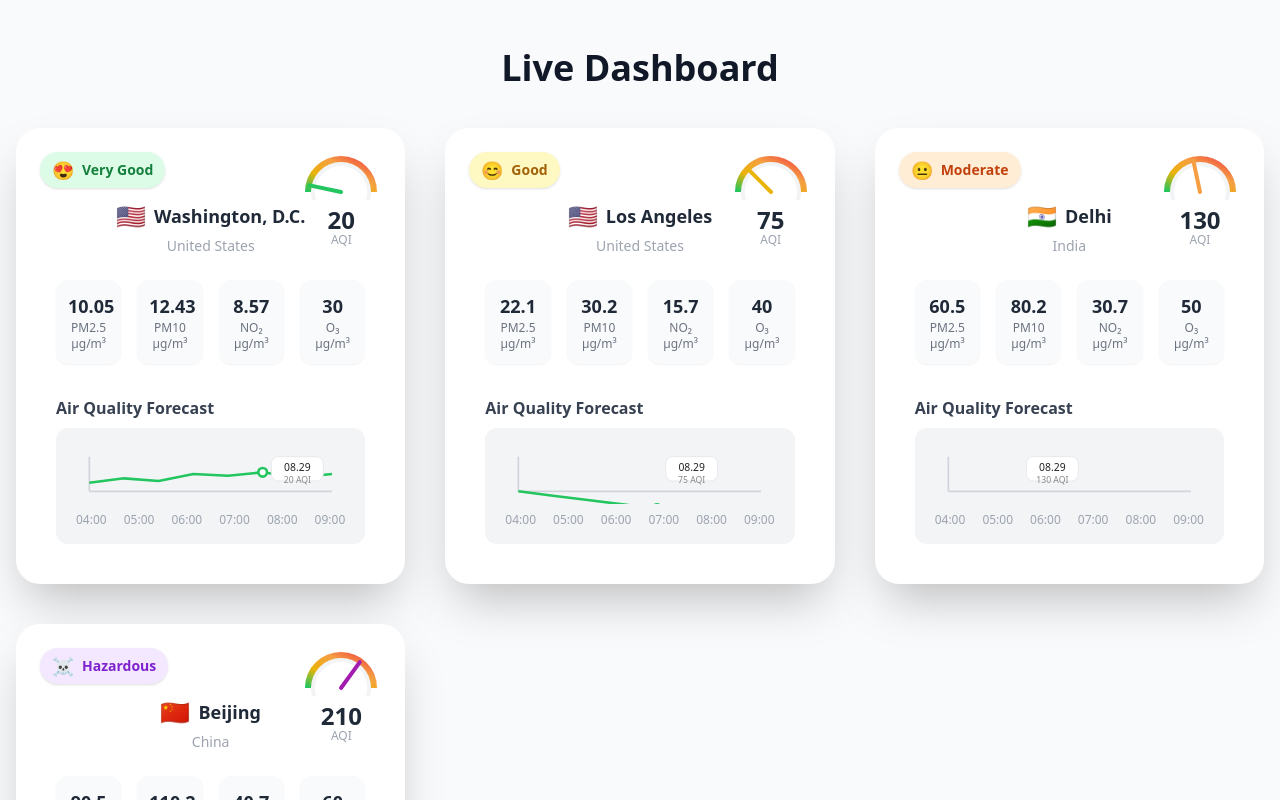
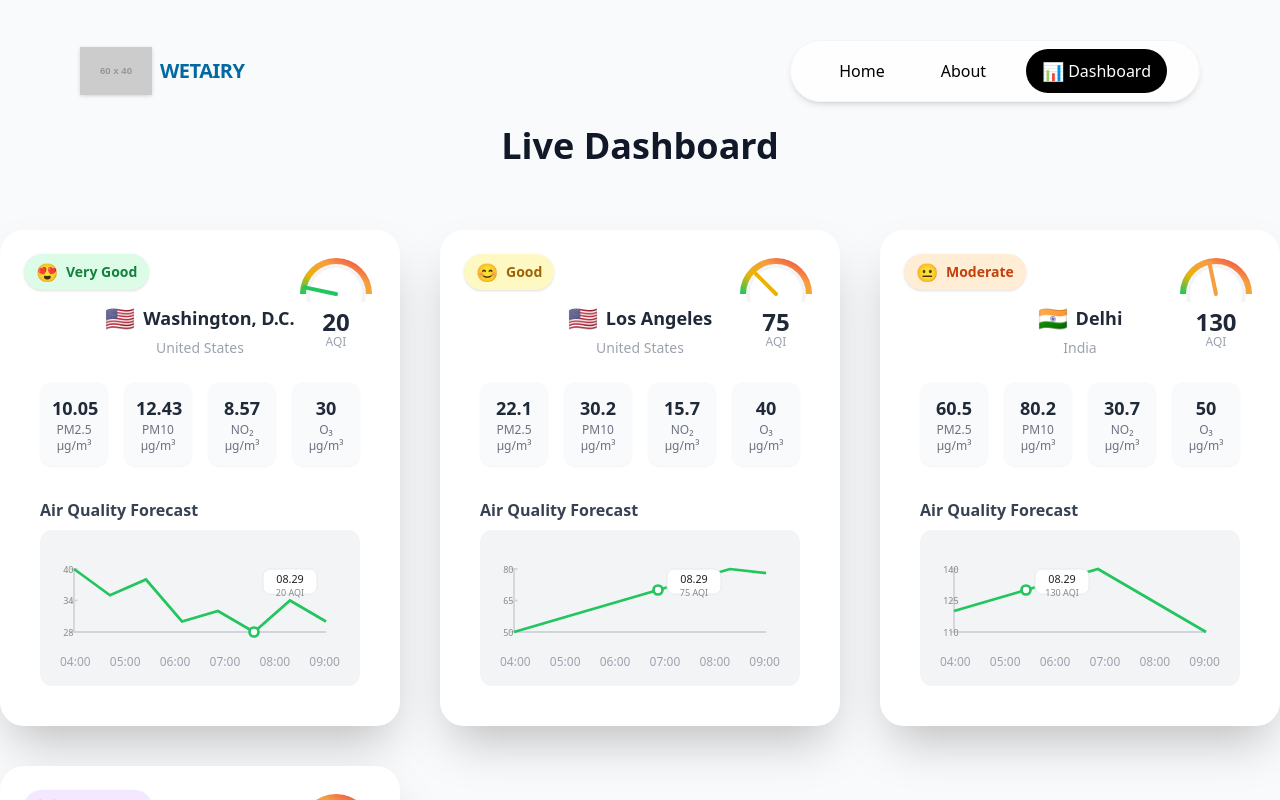
Before and after one commit to sah-krishna/wotarvo, a React (Vite) app in the folder frontend/: page /dashboard in a window 1280 px wide. Shown: the top 800 px of the page. Built offline with nearby package versions, Linux system fonts and the light colour scheme.

Commit message:
Improve Live Dashboard and Fixed Navbar properties

```diff
--- a/frontend/src/AQIGaugeCard.jsx
+++ b/frontend/src/AQIGaugeCard.jsx
@@ -39,6 +39,13 @@ function AQIGauge({ value }) {
   );
 }
 
+function normalizePoints(points, minY = 20, maxY = 90) {
+  const min = Math.min(...points);
+  const max = Math.max(...points);
+  if (max === min) return points.map(() => (minY + maxY) / 2);
+  return points.map(v => maxY - ((v - min) / (max - min)) * (maxY - minY));
+}
+
 export default function AQIGaugeCard({
   aqi = 20,
   review,
@@ -63,6 +70,14 @@ export default function AQIGaugeCard({
     computedReview.color === 'orange' ? 'bg-orange-100 text-orange-700' :
     computedReview.color === 'red' ? 'bg-red-100 text-red-700' :
     'bg-purple-100 text-purple-700';
+
+  // Normalize forecast points for SVG
+  const normPoints = normalizePoints(forecast.points);
+  const highlightY = normPoints[forecast.highlightIndex];
+  const minVal = Math.min(...forecast.points);
+  const maxVal = Math.max(...forecast.points);
+  const midVal = Math.round((minVal + maxVal) / 2);
+
   return (
     <div className="bg-white rounded-3xl shadow-2xl p-6 md:p-10 max-w-xl w-full relative">
       {/* AQI Review */}
@@ -98,19 +113,28 @@ export default function AQIGaugeCard({
       <div className="mt-2">
         <div className="font-semibold text-gray-700 mb-2">Air Quality Forecast</div>
         <div className="bg-gray-100 rounded-xl p-4">
-          <svg viewBox="0 0 320 60" width="100%" height="60">
+          <svg viewBox="0 0 320 100" width="100%" height="100">
             {/* X axis */}
-            <line x1="20" y1="50" x2="300" y2="50" stroke="#d1d5db" strokeWidth="2" />
+            <line x1="20" y1="90" x2="300" y2="90" stroke="#d1d5db" strokeWidth="2" />
             {/* Y axis */}
-            <line x1="20" y1="10" x2="20" y2="50" stroke="#d1d5db" strokeWidth="2" />
+            <line x1="20" y1="20" x2="20" y2="90" stroke="#d1d5db" strokeWidth="2" />
+            {/* Y axis ticks and labels */}
+            <g>
+              <line x1="16" y1="90" x2="24" y2="90" stroke="#d1d5db" strokeWidth="2" />
+              <text x="8" y="94" fontSize="10" fill="#888" textAnchor="start">{minVal}</text>
+              <line x1="16" y1="55" x2="24" y2="55" stroke="#d1d5db" strokeWidth="2" />
+              <text x="8" y="59" fontSize="10" fill="#888" textAnchor="start">{midVal}</text>
+              <line x1="16" y1="20" x2="24" y2="20" stroke="#d1d5db" strokeWidth="2" />
+              <text x="8" y="24" fontSize="10" fill="#888" textAnchor="start">{maxVal}</text>
+            </g>
             {/* Forecast line */}
-            <polyline fill="none" stroke="#22c55e" strokeWidth="3" points={forecast.points.map((y, i) => `${20 + i * 40},${y}`).join(' ')} />
+            <polyline fill="none" stroke="#22c55e" strokeWidth="3" points={normPoints.map((y, i) => `${20 + i * 40},${y}`).join(' ')} />
             {/* Highlighted point */}
-            <circle cx={20 + forecast.highlightIndex * 40} cy={forecast.points[forecast.highlightIndex]} r="5" fill="#fff" stroke="#22c55e" strokeWidth="3" />
+            <circle cx={20 + forecast.highlightIndex * 40} cy={highlightY} r="5" fill="#fff" stroke="#22c55e" strokeWidth="3" />
             {/* Tooltip box */}
-            <rect x={30 + forecast.highlightIndex * 40} y="10" width="60" height="28" rx="8" fill="#fff" stroke="#e5e7eb" />
-            <text x={60 + forecast.highlightIndex * 40} y="26" textAnchor="middle" fontSize="12" fill="#222">{forecast.highlightLabel}</text>
-            <text x={60 + forecast.highlightIndex * 40} y="40" textAnchor="middle" fontSize="10" fill="#888">{forecast.highlightAQI} AQI</text>
+            <rect x={30 + forecast.highlightIndex * 40} y="20" width="60" height="28" rx="8" fill="#fff" stroke="#e5e7eb" />
+            <text x={60 + forecast.highlightIndex * 40} y="36" textAnchor="middle" fontSize="12" fill="#222">{forecast.highlightLabel}</text>
+            <text x={60 + forecast.highlightIndex * 40} y="50" textAnchor="middle" fontSize="10" fill="#888">{forecast.highlightAQI} AQI</text>
           </svg>
           <div className="flex justify-between text-xs text-gray-400 mt-2 px-1">
             {forecast.times.map((t) => <span key={t}>{t}</span>)}
--- a/frontend/src/App.jsx
+++ b/frontend/src/App.jsx
@@ -1,4 +1,5 @@
 // import './App.css'
+import Navbar from './Navbar'
 import { Link } from 'react-router-dom'
 
 function App() {
@@ -13,19 +14,7 @@ function App() {
         />
         <div className="absolute inset-0 bg-gradient-to-b from-white/80 to-white/95" />
       </div>
-      <header className="flex justify-between items-center pt-10 px-8 md:px-20">
-        <div className="flex items-center gap-2">
-          <img src="https://via.placeholder.com/60x40?text=Logo" alt="Logo" className="h-12 drop-shadow" />
-          <span className="font-bold text-xl text-sky-700 tracking-tight hidden sm:inline">WETAIRY</span>
-        </div>
-        <nav className="bg-white/80 backdrop-blur rounded-full px-8 py-2 flex gap-6 shadow-md border border-gray-100">
-          <Link to="/" className="text-gray-700 text-base px-4 py-2 rounded-full hover:bg-gray-100 transition font-medium">Home</Link>
-          <Link to="/about" className="text-gray-700 text-base px-4 py-2 rounded-full hover:bg-gray-100 transition font-medium">About</Link>
-          <Link to="/dashboard" className="flex items-center gap-1 bg-gray-900 text-white font-semibold px-5 py-2 rounded-full shadow hover:bg-gray-800 transition">
-            <span className="text-lg">📊</span> Dashboard
-          </Link>
-        </nav>
-      </header>
+      <Navbar />
       <section className="flex flex-col md:flex-row items-center min-h-[70vh] pt-16 md:pt-28 px-8 md:px-20">
         <div className="max-w-xl md:mt-10">
           <h1 className="text-4xl md:text-5xl font-extrabold text-gray-900 mb-3 leading-tight drop-shadow-sm">
--- a/frontend/src/Dashboard.jsx
+++ b/frontend/src/Dashboard.jsx
@@ -1,11 +1,13 @@
 import React from 'react';
+import Navbar from './Navbar';
 import AQIGaugeCard from './AQIGaugeCard';
 import aqiData from './lib/aqiData';
 
 export default function Dashboard() {
   return (
-    <div className="min-h-screen bg-gray-50 py-12 px-4">
-      <h1 className="text-3xl md:text-4xl font-extrabold text-gray-900 mb-10 text-center">Live Dashboard</h1>
+    <div className="min-h-screen bg-gray-50 ">
+      <Navbar />
+      <h1 className="text-3xl md:text-4xl font-extrabold text-gray-900 mb-10 text-center py-6">Live Dashboard</h1>
       <div className="grid grid-cols-1 md:grid-cols-2 lg:grid-cols-3 gap-10 max-w-7xl mx-auto">
         {aqiData.map((data, idx) => (
           <AQIGaugeCard key={data.location.city + idx} {...data} />
--- /dev/null
+++ b/frontend/src/Navbar.jsx
@@ -0,0 +1,35 @@
+import { NavLink } from 'react-router-dom';
+
+const menu = [
+  { label: 'Home', path: '/', icon: null, exact: true },
+  { label: 'About', path: '/about', icon: null },
+  { label: 'Dashboard', path: '/dashboard', icon: '📊' },
+];
+
+export default function Navbar() {
+  return (
+    <header className="flex justify-between items-center pt-10 px-8 md:px-20">
+      <div className="flex items-center gap-2">
+        <img src="https://via.placeholder.com/60x40?text=Logo" alt="Logo" className="h-12 drop-shadow" />
+        <span className="font-bold text-xl text-sky-700 tracking-tight hidden sm:inline">WETAIRY</span>
+      </div>
+      <nav className="bg-white/80 backdrop-blur rounded-full px-8 py-2 flex gap-6 shadow-md border border-gray-100">
+        {menu.map((item) => (
+          <NavLink
+            key={item.path}
+            to={item.path}
+            end={item.exact || false}
+            className={({ isActive }) =>
+              isActive
+                ? 'flex items-center gap-1 text-white bg-black text-base px-4 py-2 rounded-full font-medium transition'
+                : 'flex items-center gap-1 text-black text-base px-4 py-2 rounded-full font-medium hover:bg-gray-100 transition'
+            }
+          >
+            {item.icon && <span className="text-lg">{item.icon}</span>}
+            {item.label}
+          </NavLink>
+        ))}
+      </nav>
+    </header>
+  );
+}
--- a/frontend/src/main.jsx
+++ b/frontend/src/main.jsx
@@ -3,7 +3,20 @@ import { createRoot } from 'react-dom/client'
 import './index.css'
 import App from './App.jsx'
 import Dashboard from './Dashboard.jsx'
+import Navbar from './Navbar'
 import { BrowserRouter, Routes, Route } from 'react-router-dom'
+
+function About() {
+  return (
+    <div className="min-h-screen bg-gray-50">
+      <Navbar />
+      <div className="max-w-2xl mx-auto py-20 px-4">
+        <h1 className="text-3xl font-bold mb-4 text-gray-900">About</h1>
+        <p className="text-gray-700 text-lg">This is a demo air quality dashboard built with React, Vite, and Tailwind CSS. More info coming soon.</p>
+      </div>
+    </div>
+  );
+}
 
 createRoot(document.getElementById('root')).render(
   <StrictMode>
@@ -11,6 +24,7 @@ createRoot(document.getElementById('root')).render(
       <Routes>
         <Route path="/" element={<App />} />
         <Route path="/dashboard" element={<Dashboard />} />
+        <Route path="/about" element={<About />} />
       </Routes>
     </BrowserRouter>
   </StrictMode>,
```
